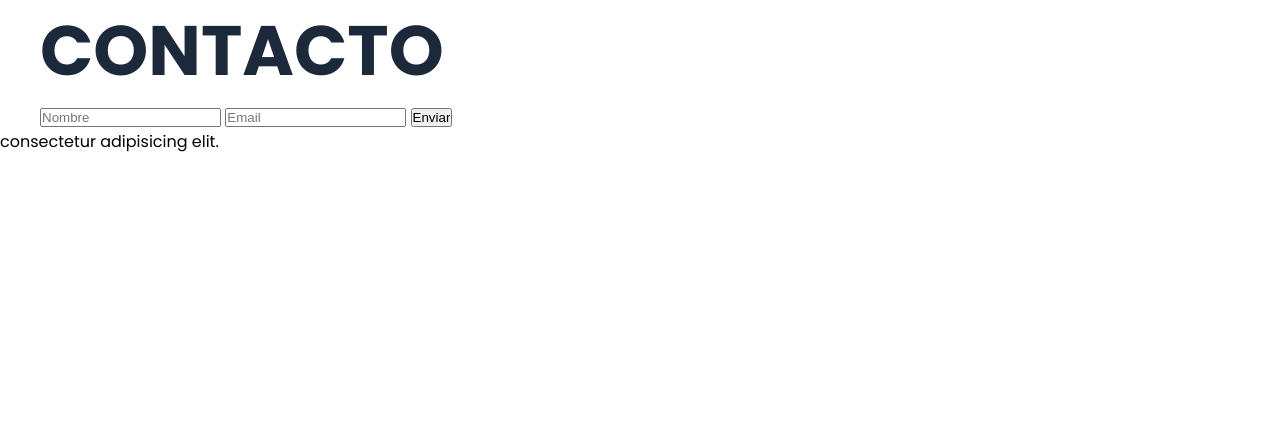
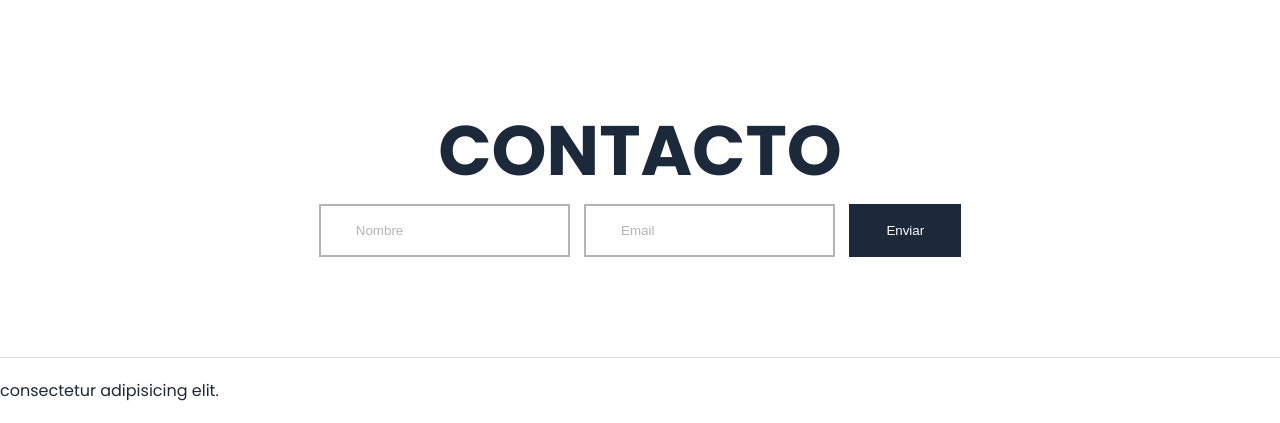
Before and after one commit to andres3m/MountainClimbingSite, a plain HTML site: page index.html in a window 1280 px wide. Shown: the part 3865-4288 px from the top of the page. Before the commit the page ends 4019 px from the top, so only its background shows below. Drawn offline with Linux system fonts and the light colour scheme.

Commit message:
Footer styling added

```diff
--- a/style.css
+++ b/style.css
@@ -277,3 +277,42 @@ h2 {
     color: #EBEBEB;
     font-size: 16px;
 }
+
+.footer {
+    padding: 100px 0 0 0;
+    text-align: center;
+}
+
+.form {
+    margin-top: 35px;
+}
+
+.campo {
+    margin-right: 10px;
+    padding: 17px 35px;
+    border: 2px solid #B4B4B4;
+    outline: none;
+    color: #1b293a;
+}
+
+.campo::placeholder{
+    color: #B4B4B4;
+}
+
+.btn-2 {
+    padding: 17px 35px;
+    border: 2px solid #1b293a;
+    background-color: #1b293a;
+    color: #FFFDFC;
+}
+
+.footer-txt {
+    margin-top: 100px;
+    border-top: 1px solid #B4B4B47e;
+    padding: 20px 0;
+}
+
+.footer-txt p {
+    color:#1b293a;
+    font-size: 16px;
+}
```
